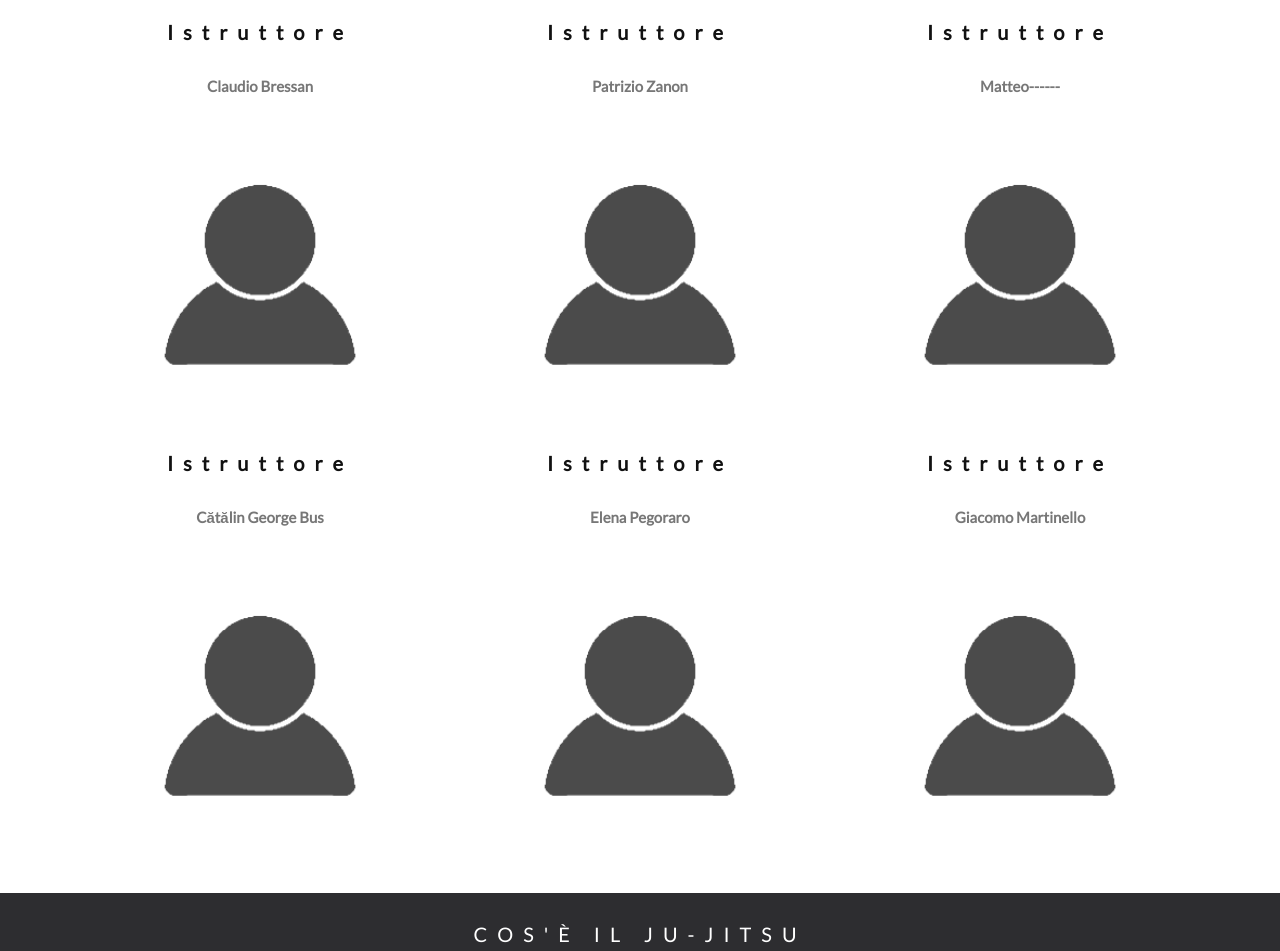
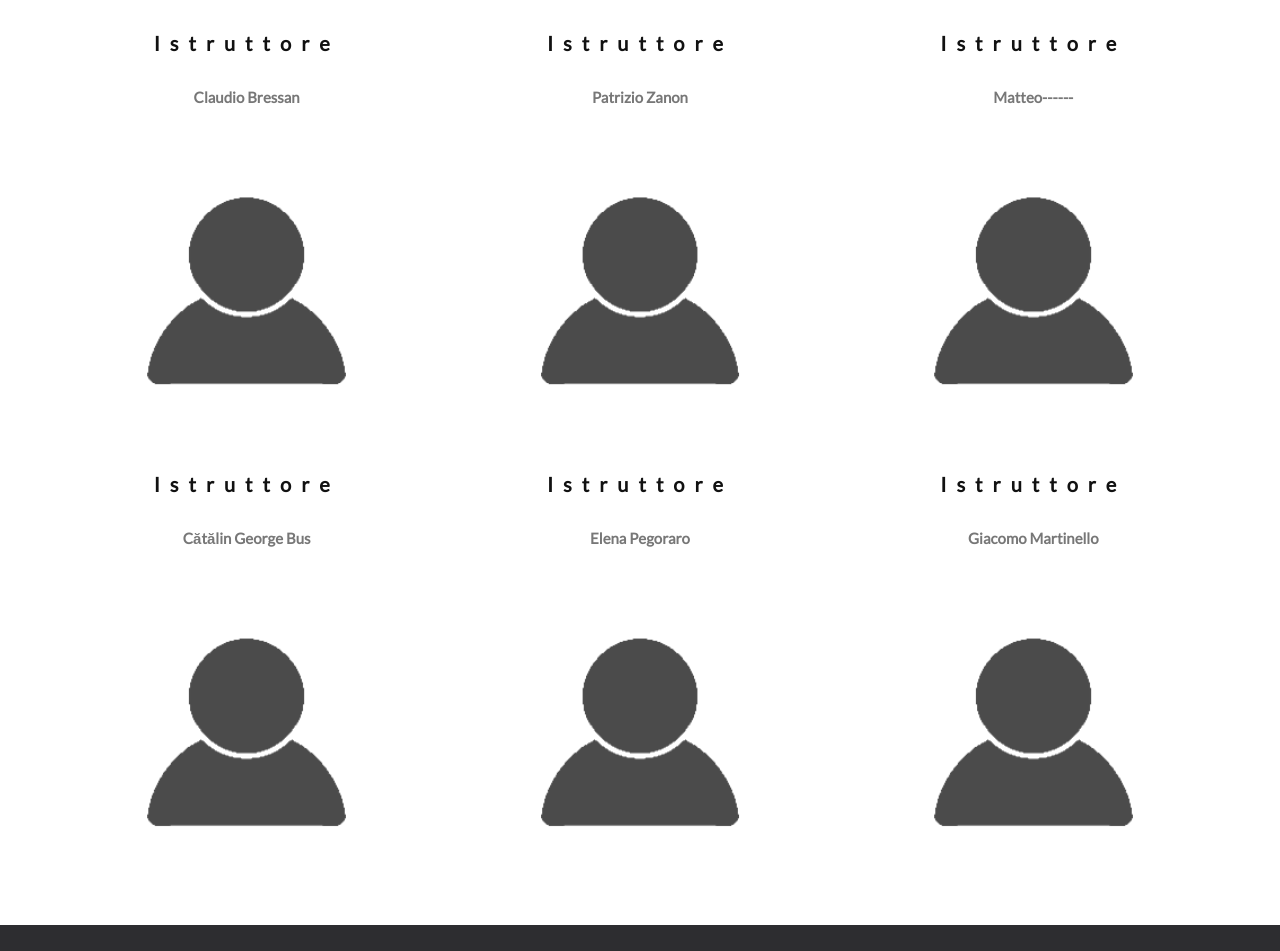
Before and after one commit to MartinG711/Ju-Jitsu, a plain HTML site: page index.html in a window 1280 px wide. Shown: the part 1661-2612 px from the top of the page. Drawn offline with nearby package versions, Linux system fonts and the light colour scheme; some packages are replaced by stand-ins of ours.

Commit message:
fix padding

```diff
--- a/index.html
+++ b/index.html
@@ -25,7 +25,7 @@
 		}
 
 		.container {
-			padding: 20px 30px;
+			padding: 20px 10px;
 		}
 
 		.person {
@@ -290,7 +290,7 @@
 				<h3><strong>Maestro</strong></h3>
 				<p class="text-center"><strong>Lauro Bianchi</strong></p><br>
 				<a href="#demo" data-toggle="collapse">
-					<img src="default-profile.png" class="img-circle person" alt="Random Name" width="120" height="120">
+					<img src="default-profile.png" class="img-circle person" alt="Random Name" width="255" height="255">
 				</a>
 			</div>
 			<div class="col-sm-4"></div>
@@ -301,38 +301,38 @@
 				<h3><strong>Istruttore</strong></h3>
 				<p class="text-center"><strong>Claudio Bressan</strong></p><br>
 				<a href="#demo2" data-toggle="collapse">
-					<img src="default-profile.png" class="img-circle person" alt="Random Name" width="120" height="120">
+					<img src="default-profile.png" class="img-circle person" alt="Random Name" width="255" height="255">
 				</a>
 			</div>
 
 			<div class="col-sm-4">
 				<h3><strong>Istruttore</strong></h3>
 				<p class="text-center"><strong>Patrizio Zanon</strong></p><br>
-				<img src="default-profile.png" class="img-circle person" alt="Random Name" width="120" height="120">
+				<img src="default-profile.png" class="img-circle person" alt="Random Name" width="255" height="255">
 			</div>
 
 			<div class="col-sm-4">
 				<h3><strong>Istruttore</strong></h3>
 				<p class="text-center"><strong>Matteo------</strong></p><br>
-				<img src="default-profile.png" class="img-circle person" alt="Random Name" width="120" height="120">
+				<img src="default-profile.png" class="img-circle person" alt="Random Name" width="255" height="255">
 			</div>
 
 			<div class="col-sm-4">
 				<h3><strong>Istruttore</strong></h3>
 				<p class="text-center"><strong>C&#259;t&#259;lin George Bus</strong></p><br>
-				<img src="default-profile.png" class="img-circle person" alt="Random Name" width="120" height="120">
+				<img src="default-profile.png" class="img-circle person" alt="Random Name" width="255" height="255">
 			</div>
 
 			<div class="col-sm-4">
 				<h3><strong>Istruttore</strong></h3>
 				<p class="text-center"><strong>Elena Pegoraro</strong></p><br>
-				<img src="default-profile.png" class="img-circle person" alt="Random Name" width="120" height="120">
+				<img src="default-profile.png" class="img-circle person" alt="Random Name" width="255" height="255">
 			</div>
 
 			<div class="col-sm-4">
 				<h3><strong>Istruttore</strong></h3>
 				<p class="text-center"><strong>Giacomo Martinello</strong></p><br>
-				<img src="default-profile.png" class="img-circle person" alt="Random Name" width="120" height="120">
+				<img src="default-profile.png" class="img-circle person" alt="Random Name" width="255" height="255">
 			</div>
 
 		</div>
```
